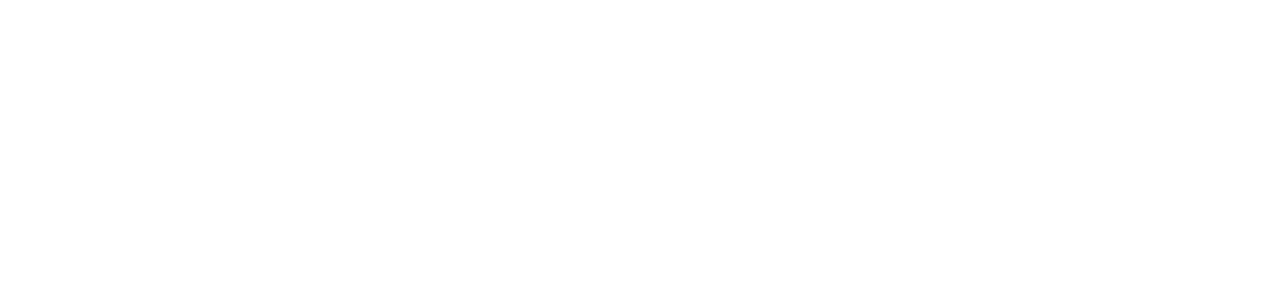
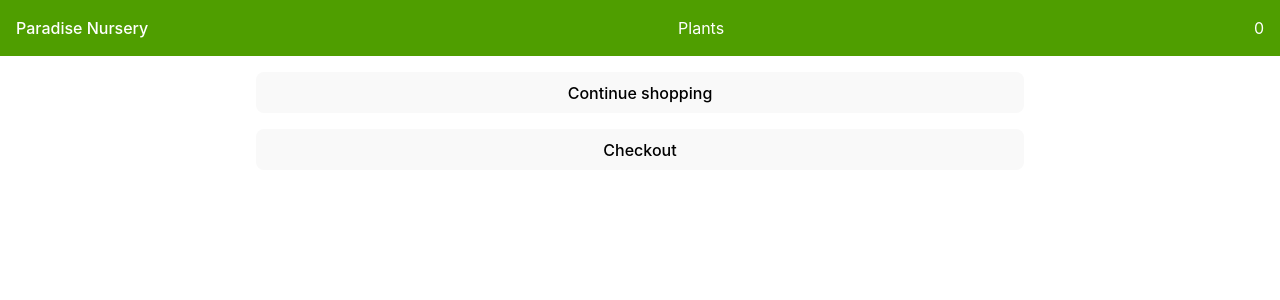
Before and after one commit to samsaga2/paradise-nursery, a React (Vite) app: page /cart in a window 1280 px wide. Before the commit this address had no page. Shown: the top 300 px of the page. Built offline with nearby package versions, Linux system fonts and the light colour scheme.

Commit message:
Added cart page

```diff
--- a/src/App.jsx
+++ b/src/App.jsx
@@ -1,6 +1,7 @@
 import Landing from './Landing'
 import ProductListing from './ProductListing'
 import { BrowserRouter, Routes, Route } from "react-router-dom";
+import Cart from './Cart'
 
 function App() {
   return (
@@ -9,6 +10,7 @@
         <Route path="/">
           <Route index element={<Landing/>}/>
           <Route path="products" element={<ProductListing/>}/>
+          <Route path="cart" element={<Cart/>}/>
         </Route>
       </Routes>
     </BrowserRouter>
--- /dev/null
+++ b/src/Cart.css
@@ -0,0 +1,51 @@
+.cart_group {
+  margin-top: 2vh;
+  display: flex;
+  flex-direction: column;
+  align-items: center;
+
+  .title {
+    font-size: 18px;
+    font-weight: bold;
+  }
+
+  .cart_product {
+    padding: 1rem;
+    width: 20rem;
+    height: 12rem;
+    border: 1px solid rgb(99, 99, 99);
+    border-radius: 5px;
+    background-color: rgb(51, 51, 51);
+    font-size: 15px;
+    font-weight: normal;
+    text-align: center;
+
+    button {
+      padding: 0.2rem 1rem 0.2rem 1rem;
+      margin: 0.3rem;
+    }
+
+    img {
+      width: 10rem;
+      height: 10rem;
+      object-fit: cover;
+      float: left;
+    }
+
+    .delete {
+      background-color: red;
+    }
+  }
+}
+
+.footer {
+  display: flex;
+  flex-direction: column;
+  align-items: center;
+  gap: 1rem;
+  margin-top: 1rem;
+
+  button {
+    width: 60vw;
+  }
+}
--- /dev/null
+++ b/src/Cart.jsx
@@ -0,0 +1,85 @@
+import './Cart.css'
+import { useSelector, useDispatch } from "react-redux";
+import { Link } from "react-router-dom";
+import { incrementQuantity, decrementQuantity, resetQuantity } from "./itemsSlice";
+
+function Cart() {
+  const items = useSelector((state) => state.items);
+  const dispatch = useDispatch();
+
+  const groupedItems = items.reduce((acc, item) => {
+    if (item.quantity > 0) {
+      const key = item.group;
+      if (!acc[key]) {
+        acc[key] = [];
+      }
+      acc[key].push(item);
+    }
+    return acc;
+  }, {});
+
+  const totalItems = items.reduce((total, item) => {
+    return total + item.quantity;
+  }, 0);
+
+  const handleAddToCart = (key, index) => {
+    const item = groupedItems[key][index];
+    const item_index = items.indexOf(item);
+    dispatch(incrementQuantity(item_index));
+  };
+
+  const handleRemoveFromCart = (key, index) => {
+    const item = groupedItems[key][index];
+    const item_index = items.indexOf(item);
+    dispatch(decrementQuantity(item_index));
+  };
+
+  const handleDeleteFromCart = (key, index) => {
+    const item = groupedItems[key][index];
+    const item_index = items.indexOf(item);
+    dispatch(resetQuantity(item_index));
+  };
+
+  return (
+    <>
+      <nav className="navbar">
+        <div><Link to="/">Paradise Nursery</Link></div>
+        <div>Plants</div>
+        <div className="cart">{totalItems}</div>
+      </nav>
+      <div className="cart_groups">
+        {Object.keys(groupedItems).map(key => (
+          <div className="cart_group" key={key}>
+            <div className="title">{key}</div>
+            <div className="products">
+              {groupedItems[key].map((item, index) => (
+                <div className="cart_product" key={index}>
+                  <img src={item.img}></img>
+                  <div>{item.name}</div>
+                  <div>{item.cost} $</div>
+                  <div>
+                    <button onClick={() => handleRemoveFromCart(key, index)}>-</button>
+                    {item.quantity}
+                    <button onClick={() => handleAddToCart(key, index)}>+</button>
+                  </div>
+                  <button className="delete" onClick={() => handleDeleteFromCart(key, index)}>Delete</button>
+                </div>
+              ))}
+            </div>
+          </div>
+        ))}
+
+        <div className="footer">
+          <Link to="/products">
+            <button>Continue shopping</button>
+          </Link>
+          <Link to="/checkout">
+            <button>Checkout</button>
+          </Link>
+        </div>
+      </div>
+    </>
+  )
+}
+
+export default Cart
--- a/src/ProductListing.css
+++ b/src/ProductListing.css
@@ -4,7 +4,8 @@
   box-sizing: border-box;
 }
 
-html, body {
+html,
+body {
   margin: 0;
   padding: 0;
   width: 100%;
@@ -22,6 +23,7 @@
   a {
     color: #fff;
   }
+
   a:hover {
     color: #aaffb1;
   }
@@ -33,6 +35,7 @@
 
 .group {
   margin-top: 2vh;
+
   .title {
     font-size: 18px;
     font-weight: bold;
--- a/src/ProductListing.jsx
+++ b/src/ProductListing.jsx
@@ -1,9 +1,11 @@
 import './ProductListing.css'
-import { useSelector } from "react-redux";
+import { useSelector, useDispatch } from "react-redux";
 import { Link } from "react-router-dom";
+import { incrementQuantity } from "./itemsSlice";
 
 function ProductListing() {
   const items = useSelector((state) => state.items);
+  const dispatch = useDispatch();
 
   const groupedItems = items.reduce((acc, item) => {
     const key = item.group;
@@ -14,9 +16,14 @@
     return acc;
   }, {});
 
+  const totalItems = items.reduce((total, item) => {
+    return total + item.quantity;
+  }, 0);
+
   const handleAddToCart = (key, index) => {
-    console.log("add", key, index);
-    // TODO
+    const item = groupedItems[key][index];
+    const item_index = items.indexOf(item);
+    dispatch(incrementQuantity(item_index));
   };
 
   return (
@@ -24,7 +31,9 @@
       <nav className="navbar">
         <div><Link to="/">Paradise Nursery</Link></div>
         <div>Plants</div>
-        <div className="cart">0</div>
+        <div className="cart">
+          <Link to="/cart">{totalItems}</Link>
+        </div>
       </nav>
       <div className="groups">
         {Object.keys(groupedItems).map(key => (
--- a/src/itemsSlice.js
+++ b/src/itemsSlice.js
@@ -135,9 +135,13 @@
         state[index].quantity--;
       }
     },
+    resetQuantity: (state, action) => {
+      const { payload: index } = action;
+      state[index].quantity = 0;
+    },
   },
 });
 
-export const { incrementQuantity, decrementQuantity } = itemsSlice.actions;
+export const { incrementQuantity, decrementQuantity, resetQuantity } = itemsSlice.actions;
 
 export default itemsSlice.reducer;
```
Also changed, not shown: 1 other file (tests, documents, lock files or other folders).
